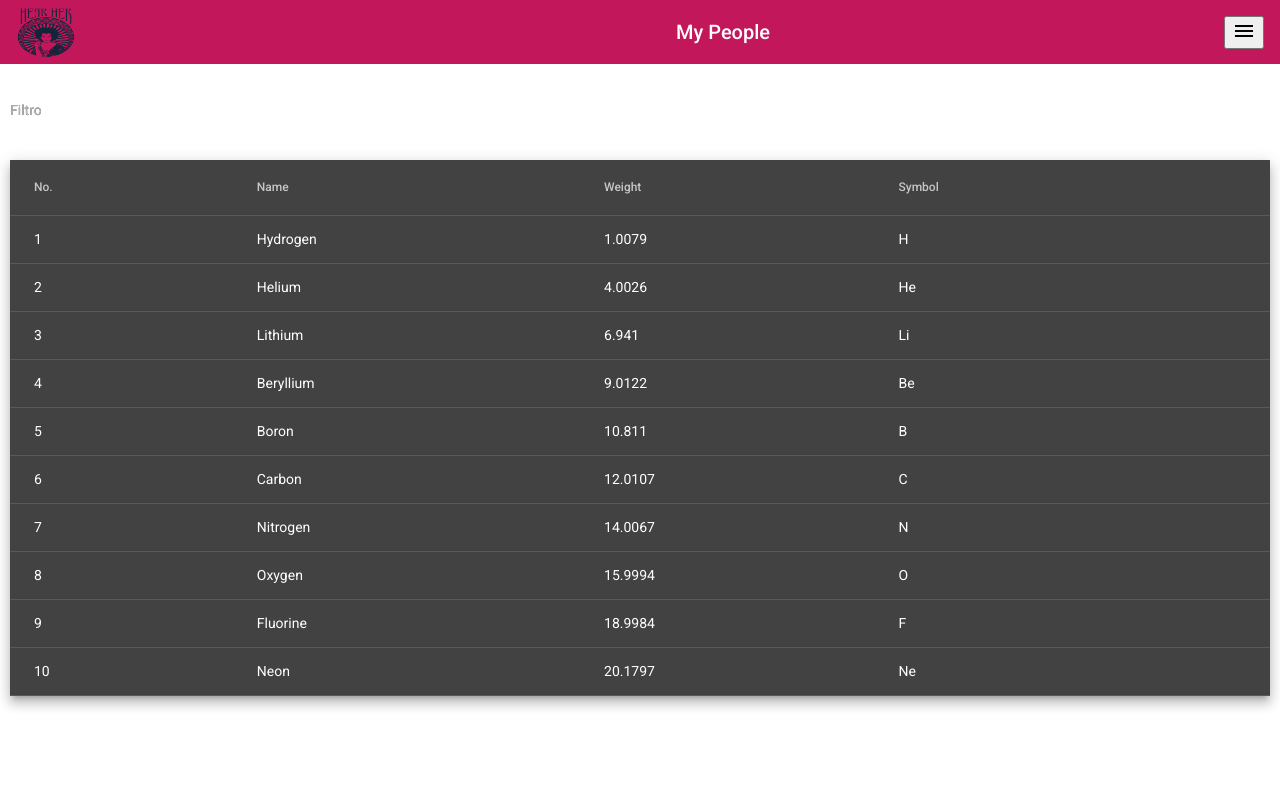
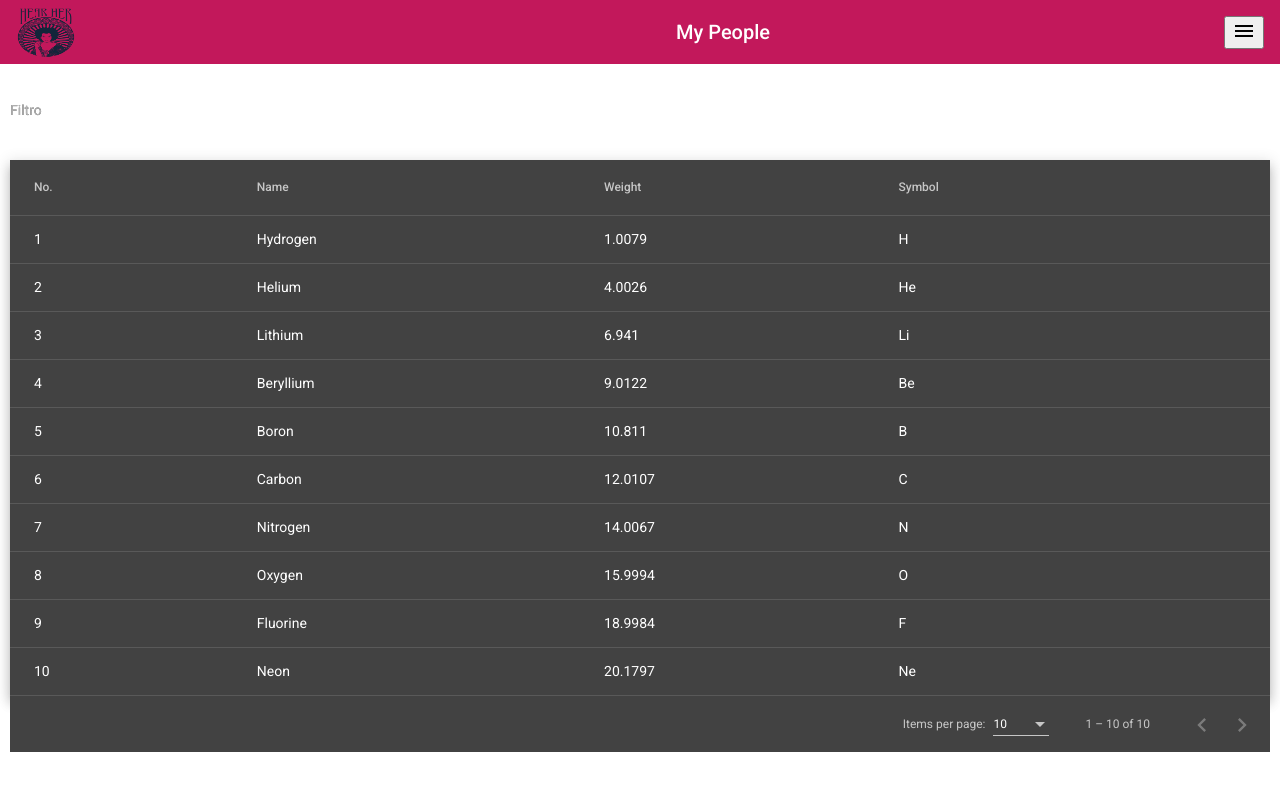
Before and after one commit to SandraDeTena/App_Empleados-Angular, an Angular app: page / in a window 1280 px wide. Shown: the top 790 px of the page. Built offline with nearby package versions, Linux system fonts and the light colour scheme.

Commit message:
Hacer la paginación de la grill de la lista de empleados.

```diff
--- a/src/app/components/list-empleado/list-empleado.component.html
+++ b/src/app/components/list-empleado/list-empleado.component.html
@@ -36,3 +36,6 @@
     <tr mat-header-row *matHeaderRowDef="displayedColumns"></tr>
     <tr mat-row *matRowDef="let row; columns: displayedColumns;"></tr>
 </table>
+
+<mat-paginator [length]="100" [pageSize]="10" [pageSizeOptions]="[5, 10, 20]" aria-label="Select page">
+</mat-paginator>
--- a/src/app/components/list-empleado/list-empleado.component.ts
+++ b/src/app/components/list-empleado/list-empleado.component.ts
@@ -1,5 +1,6 @@
-import { Component, OnInit } from '@angular/core';
+import { Component, OnInit, ViewChild } from '@angular/core';
 import { MatTableDataSource } from '@angular/material/table';
+import { MatPaginator } from '@angular/material/paginator';
 
 export interface PeriodicElement {
   name: string;
@@ -30,9 +31,13 @@
   displayedColumns: string[] = ['position', 'name', 'weight', 'symbol'];
   dataSource = new MatTableDataSource(ELEMENT_DATA);
 
+  @ViewChild(MatPaginator, { static: true })
+  paginator!: MatPaginator;
+
   constructor() { }
 
   ngOnInit(): void {
+    this.dataSource.paginator = this.paginator;
   }
 
   //Para el filtro
```
